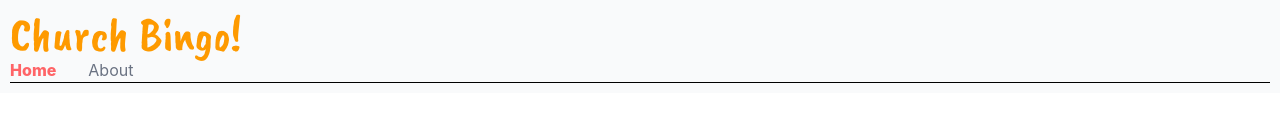
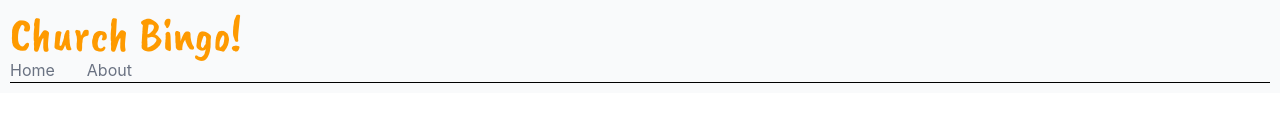
Before and after one commit to TheNewGrant/startup, a React (Vite) app: page /bingo in a window 1280 px wide. Shown: the top 140 px of the page. Built offline with nearby package versions, Linux system fonts and the light colour scheme.

Commit message:
Make the active page be highlighted in the header

```diff
--- a/src/app.jsx
+++ b/src/app.jsx
@@ -15,6 +15,8 @@ export default function App() {
     const currentAuthState = userName ? AuthState.Authorized : AuthState.Unauthorized;
     const [authState, setAuthState] = React.useState(currentAuthState);
     const [gameID, setGameID] = React.useState('00000');
+    const focusedText = "text-red-400 hover:text-red-300 dark:text-white dark:hover:text-amber-400 font-extrabold"
+    const unfocusedText = "text-gray-500 hover:text-red-300 dark:hover:text-white"
 
     return (
     <BrowserRouter>
@@ -23,17 +25,17 @@ export default function App() {
             <h1 className="caveat-brush-font text-5xl text-amber-500">Church Bingo!</h1>
             <nav>
             <ul>
-                <li><NavLink className="text-red-400 hover:text-red-300 dark:text-white dark:hover:text-amber-400 font-extrabold" to="">Home</NavLink></li>
+                <li><NavLink className={({isActive}) => isActive ? focusedText : unfocusedText} to="">Home</NavLink></li>
                 { authState === AuthState.Authorized &&
-                    <li><NavLink className="text-gray-500 hover:text-red-300 dark:hover:text-white" to="setup">Setup</NavLink></li>
+                    <li><NavLink className={({isActive}) => isActive ? focusedText : unfocusedText} to="setup">Setup</NavLink></li>
                 }
                 { authState === AuthState.Authorized &&
-                    <li><NavLink className="text-gray-500 hover:text-red-300 dark:hover:text-white" to="bingo">Play</NavLink></li>
+                    <li><NavLink className={({isActive}) => isActive ? focusedText : unfocusedText} to="bingo">Play</NavLink></li>
                 }
                 { authState === AuthState.Authorized &&
-                    <li><NavLink className="text-gray-500 hover:text-red-300 dark:hover:text-white" to="scores">Scores</NavLink></li>
+                    <li><NavLink className={({isActive}) => isActive ? focusedText : unfocusedText} to="scores">Scores</NavLink></li>
                 }
-                <li><NavLink className="text-gray-500 hover:text-red-300 dark:hover:text-white" to="about">About</NavLink></li>
+                <li><NavLink className={({isActive}) => isActive ? focusedText : unfocusedText} to="about">About</NavLink></li>
             </ul>
             </nav>
 
```
